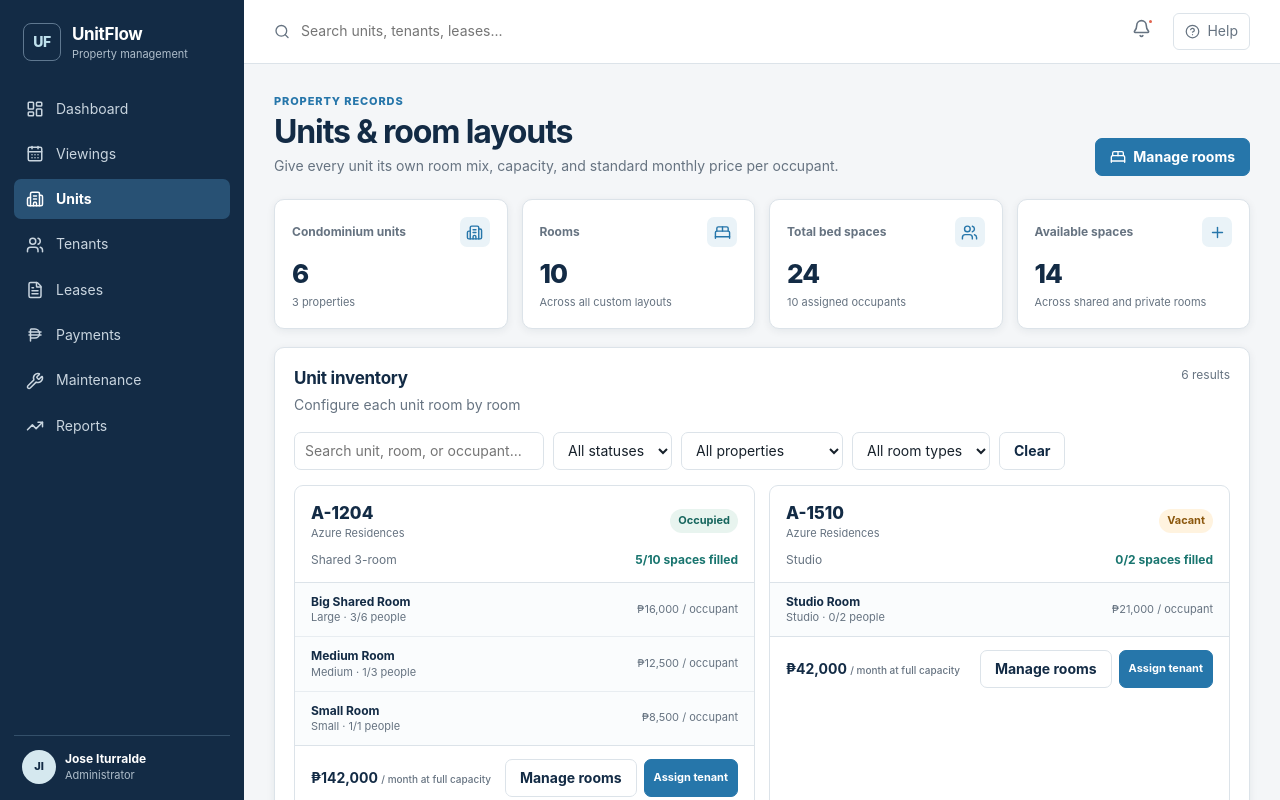
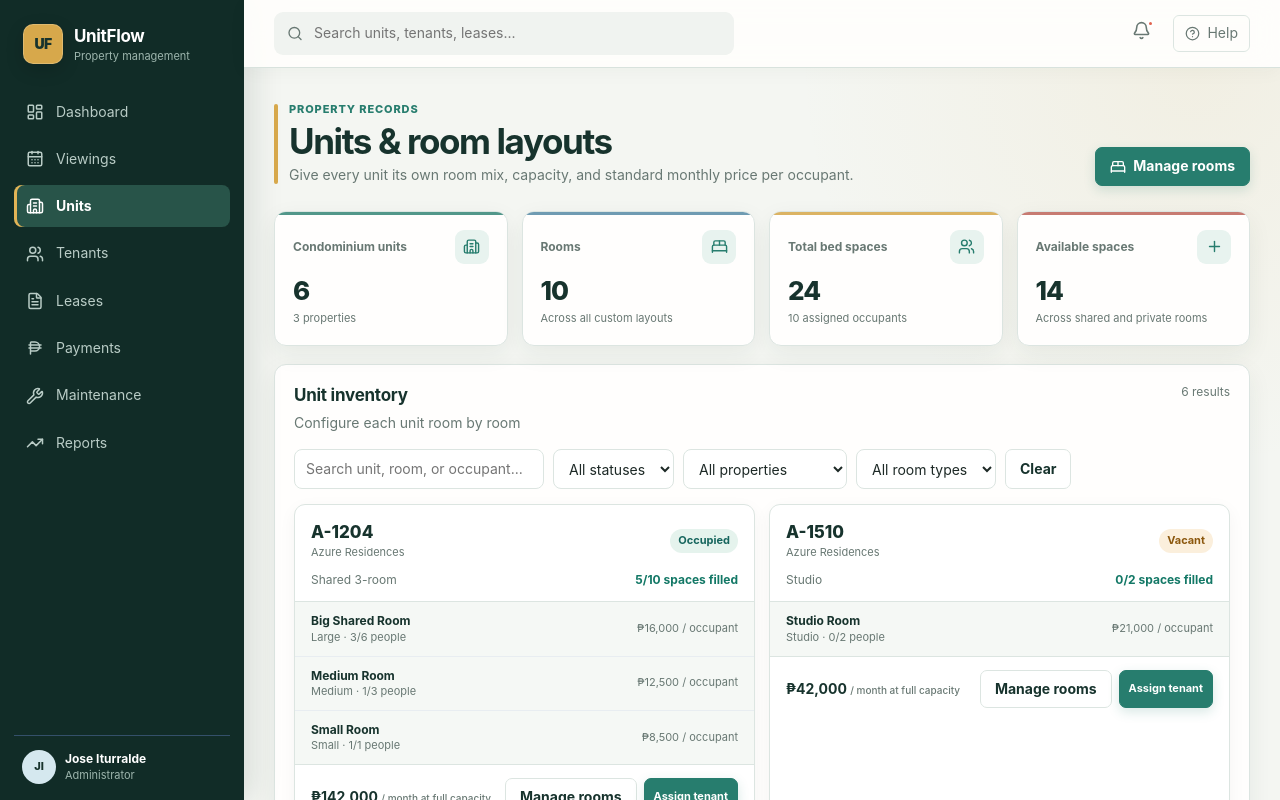
Before and after one commit to Haacchhii/Project1, a React (Vite) app in the folder prototype/: page /#/units in a window 1280 px wide. Shown: the top 800 px of the page. Built offline with nearby package versions, Linux system fonts and the light colour scheme.

Commit message:
feat: refresh UnitFlow visual design

```diff
--- a/prototype/styles.css
+++ b/prototype/styles.css
@@ -1,45 +1,46 @@
 :root {
-  --navy: #132b45;
-  --navy-2: #1c3d5d;
-  --blue: #2676aa;
-  --blue-soft: #eaf3f8;
-  --teal: #19756f;
-  --green-soft: #e8f4ef;
-  --amber: #a76113;
-  --amber-soft: #fff3df;
+  --navy: #17332d;
+  --navy-2: #21473e;
+  --blue: #277d6e;
+  --blue-soft: #e8f3ef;
+  --teal: #137866;
+  --green-soft: #e5f3ed;
+  --amber: #a76419;
+  --amber-soft: #fbefdc;
   --red: #b44343;
   --red-soft: #fceaea;
-  --ink: #17212b;
-  --muted: #667381;
-  --line: #dce3e9;
-  --surface: #ffffff;
-  --canvas: #f4f6f8;
-  --radius: 10px;
-  --shadow: 0 2px 8px rgba(21, 41, 61, .07);
+  --ink: #1d2926;
+  --muted: #687873;
+  --line: #dce5e1;
+  --surface: #fffefd;
+  --canvas: #f4f6f2;
+  --radius: 12px;
+  --shadow: 0 8px 24px rgba(26, 57, 49, .065);
 }
 * { box-sizing: border-box; }
-body { margin: 0; color: var(--ink); background: var(--canvas); font: 14px/1.45 Inter, "Segoe UI", Arial, sans-serif; }
+body { margin: 0; color: var(--ink); background: var(--canvas); font: 14px/1.45 Inter, "Segoe UI", Arial, sans-serif; text-rendering: optimizeLegibility; }
 button, input, select { font: inherit; }
 button { cursor: pointer; }
 .app-shell { min-height: 100vh; display: grid; grid-template-columns: 244px minmax(0, 1fr); }
-.sidebar { position: sticky; top: 0; height: 100vh; display: flex; flex-direction: column; padding: 22px 14px 16px; color: #fff; background: var(--navy); }
+.sidebar { position: sticky; top: 0; height: 100vh; display: flex; flex-direction: column; padding: 24px 14px 16px; color: #fff; background: #112c27; box-shadow: 8px 0 30px rgba(14,39,34,.12); }
 .brand { display: flex; align-items: center; gap: 11px; padding: 0 9px 26px; }
-.brand-mark { display: grid; place-items: center; width: 38px; height: 38px; border: 1px solid #5f7890; border-radius: 8px; color: #bfe1ed; font-weight: 800; letter-spacing: -.04em; }
+.brand-mark { display: grid; place-items: center; width: 40px; height: 40px; border: 1px solid rgba(255,255,255,.2); border-radius: 10px; color: #17332d; background: #d7a84b; box-shadow: 0 6px 18px rgba(0,0,0,.16); font-weight: 900; letter-spacing: -.04em; }
 .brand strong, .brand span, .sidebar-foot strong, .sidebar-foot span { display: block; }
 .brand strong { font-size: 17px; letter-spacing: -.02em; }
-.brand span, .sidebar-foot span { color: #aebdca; font-size: 11px; }
+.brand span, .sidebar-foot span { color: #9db5ad; font-size: 11px; }
 nav { display: grid; gap: 5px; }
-.nav-item { display: flex; align-items: center; gap: 12px; width: 100%; padding: 10px 12px; border: 0; border-radius: 7px; color: #c9d5df; background: transparent; text-align: left; }
+.nav-item { position: relative; display: flex; align-items: center; gap: 12px; width: 100%; padding: 11px 12px; border: 0; border-radius: 8px; color: #b9ccc6; background: transparent; text-align: left; transition: color .16s ease, background .16s ease, transform .16s ease; }
 .nav-item { text-decoration: none; }
 .nav-item span { width: 20px; color: #a9becf; font-size: 18px; text-align: center; }
-.nav-item:hover { background: #1a3a59; color: #fff; }
-.nav-item.active { color: #fff; background: #285174; font-weight: 650; }
+.nav-item:hover { color: #fff; background: rgba(255,255,255,.07); transform: translateX(2px); }
+.nav-item.active { color: #fff; background: #285449; box-shadow: inset 3px 0 #e2b456; font-weight: 700; }
 .sidebar-foot { margin-top: auto; display: grid; grid-template-columns: 34px 1fr auto; align-items: center; gap: 9px; padding: 14px 8px 0; border-top: 1px solid #34506a; }
 .sidebar-foot strong { font-size: 12px; }
 .user-avatar { display: grid; place-items: center; width: 34px; height: 34px; border-radius: 50%; background: #d5e8ef; color: var(--navy); font-size: 11px; font-weight: 800; }
 main { min-width: 0; }
-.topbar { position: sticky; top: 0; z-index: 10; height: 64px; display: flex; align-items: center; gap: 16px; padding: 0 30px; border-bottom: 1px solid var(--line); background: rgba(255,255,255,.96); }
-.global-search { width: min(440px, 50vw); display: flex; align-items: center; gap: 9px; color: var(--muted); }
+.topbar { position: sticky; top: 0; z-index: 10; height: 68px; display: flex; align-items: center; gap: 16px; padding: 0 30px; border-bottom: 1px solid rgba(207,219,214,.8); background: rgba(255,254,252,.9); box-shadow: 0 4px 18px rgba(24,53,46,.035); backdrop-filter: blur(14px); }
+.global-search { width: min(460px, 50vw); display: flex; align-items: center; gap: 9px; padding: 9px 12px; border: 1px solid transparent; border-radius: 9px; color: var(--muted); background: #f0f3f0; transition: border-color .16s ease, background .16s ease; }
+.global-search:focus-within { border-color: #8bb9af; background: #fff; box-shadow: 0 0 0 3px rgba(39,125,110,.1); }
 .global-search input { width: 100%; border: 0; outline: 0; background: transparent; }
 .icon-button, .help-button, .menu-button { border: 0; background: transparent; color: var(--muted); }
 .help-button, .primary, .secondary { display: inline-flex; align-items: center; justify-content: center; gap: 7px; }
@@ -48,34 +49,42 @@ main { min-width: 0; }
 .notification-dot { position: absolute; top: 2px; right: 3px; width: 7px; height: 7px; border: 2px solid white; border-radius: 50%; background: #e1644f; }
 .help-button { padding: 7px 11px; border: 1px solid var(--line); border-radius: 6px; }
 .menu-button, .mobile-brand { display: none; }
-.content { max-width: 1440px; margin: 0 auto; padding: 30px; }
-.page-header { display: flex; align-items: flex-end; justify-content: space-between; gap: 20px; margin-bottom: 23px; }
+.content { min-height: calc(100vh - 68px); max-width: 1440px; margin: 0 auto; padding: 34px 30px 48px; background: radial-gradient(circle at 92% 0, rgba(215,168,75,.09), transparent 25rem); }
+.page-header { position: relative; display: flex; align-items: flex-end; justify-content: space-between; gap: 20px; margin-bottom: 25px; padding-left: 15px; }
+.page-header::before { content: ""; position: absolute; inset: 2px auto 2px 0; width: 4px; border-radius: 3px; background: #d7a84b; }
 .eyebrow { margin: 0 0 4px; color: var(--blue); font-size: 11px; font-weight: 800; letter-spacing: .08em; text-transform: uppercase; }
-h1 { margin: 0; color: var(--navy); font-size: clamp(25px, 3vw, 32px); line-height: 1.15; letter-spacing: -.035em; }
+h1 { margin: 0; color: var(--navy); font-size: clamp(27px, 3vw, 35px); line-height: 1.1; letter-spacing: -.04em; }
 h2 { margin: 0; color: var(--navy); font-size: 17px; letter-spacing: -.015em; }
 .page-header p:last-child, .section-head p { margin: 5px 0 0; color: var(--muted); }
 .primary, .secondary { min-height: 38px; padding: 8px 14px; border-radius: 7px; font-weight: 700; }
-.primary { border: 1px solid var(--blue); color: #fff; background: var(--blue); }
-.primary:hover { background: #1f6795; }
+.primary { border: 1px solid var(--blue); color: #fff; background: var(--blue); box-shadow: 0 4px 12px rgba(39,125,110,.18); }
+.primary:hover { background: #1f695d; transform: translateY(-1px); }
 .primary:disabled { cursor: not-allowed; opacity: .55; }
 .compact { min-height: 32px; padding: 5px 9px; font-size: 11px; }
 .secondary { border: 1px solid var(--line); color: var(--navy); background: #fff; }
+.secondary:hover { border-color: #a9beb7; background: #f8faf8; }
 .stats-grid { display: grid; grid-template-columns: repeat(4, 1fr); gap: 14px; margin-bottom: 18px; }
 .stat-card, .panel { border: 1px solid var(--line); border-radius: var(--radius); background: var(--surface); box-shadow: var(--shadow); }
-.stat-card { padding: 17px; }
+.stat-card { position: relative; overflow: hidden; padding: 18px; transition: border-color .16s ease, transform .16s ease, box-shadow .16s ease; }
+.stat-card::before { content: ""; position: absolute; inset: 0 0 auto; height: 3px; background: var(--blue); opacity: .8; }
+.stat-card:nth-child(2)::before { background: #4c83a0; }
+.stat-card:nth-child(3)::before { background: #d2a13e; }
+.stat-card:nth-child(4)::before { background: #b95b50; }
+.stat-card:hover { border-color: #c4d5cf; transform: translateY(-2px); box-shadow: 0 12px 30px rgba(26,57,49,.1); }
 .stat-top { display: flex; justify-content: space-between; align-items: center; color: var(--muted); font-size: 12px; font-weight: 650; }
-.stat-icon { display: grid; place-items: center; width: 30px; height: 30px; border-radius: 7px; background: var(--blue-soft); color: var(--blue); font-size: 16px; }
+.stat-icon { display: grid; place-items: center; width: 34px; height: 34px; border-radius: 9px; background: var(--blue-soft); color: var(--blue); font-size: 16px; }
 .stat-value { margin: 8px 0 0; color: var(--navy); font-size: 26px; font-weight: 760; letter-spacing: -.04em; }
 .stat-note { margin-top: 2px; color: var(--muted); font-size: 11px; }
 .page-stats { margin-bottom: 18px; }
 .quick-actions { display: grid; grid-template-columns: repeat(4,1fr); gap: 12px; margin-bottom: 18px; }
-.quick-action { display: flex; align-items: center; gap: 11px; padding: 13px; border: 1px solid var(--line); border-radius: 9px; color: var(--navy); background: #fff; box-shadow: var(--shadow); }
-.quick-action > span { display: grid; place-items: center; width: 35px; height: 35px; border-radius: 7px; color: var(--blue); background: var(--blue-soft); }
+.quick-action { display: flex; align-items: center; gap: 12px; padding: 14px; border: 1px solid var(--line); border-radius: 10px; color: var(--navy); background: #fff; box-shadow: var(--shadow); transition: border-color .16s ease, transform .16s ease, box-shadow .16s ease; }
+.quick-action:hover { border-color: #aec7bf; transform: translateY(-2px); box-shadow: 0 11px 28px rgba(26,57,49,.1); }
+.quick-action > span { display: grid; place-items: center; width: 38px; height: 38px; border-radius: 9px; color: var(--blue); background: var(--blue-soft); }
 .quick-action strong,.quick-action small { display: block; }
 .quick-action small { margin-top: 2px; color: var(--muted); }
 .positive { color: var(--teal); }
 .dashboard-grid { display: grid; grid-template-columns: minmax(0, 1.55fr) minmax(300px, .8fr); gap: 18px; }
-.panel { padding: 19px; }
+.panel { padding: 20px; }
 .section-head { display: flex; justify-content: space-between; align-items: flex-start; gap: 12px; margin-bottom: 16px; }
 .text-button { border: 0; background: transparent; color: var(--blue); font-weight: 700; }
 .occupancy { display: grid; grid-template-columns: 150px 1fr; align-items: center; gap: 24px; padding: 12px 0 6px; }
@@ -98,16 +107,18 @@ h2 { margin: 0; color: var(--navy); font-size: 17px; letter-spacing: -.015em; }
 .table-panel .section-head { padding: 18px 19px 0; }
 .toolbar { display: flex; flex-wrap: wrap; gap: 9px; margin-bottom: 15px; }
 .table-panel > .toolbar { padding: 0 19px; }
-.toolbar input, .toolbar select { min-height: 38px; padding: 7px 10px; border: 1px solid var(--line); border-radius: 7px; color: var(--ink); background: #fff; }
+.toolbar input, .toolbar select { min-height: 40px; padding: 8px 11px; border: 1px solid var(--line); border-radius: 8px; color: var(--ink); background: #fff; }
+.toolbar input:focus, .toolbar select:focus, .modal input:focus, .modal select:focus, .modal textarea:focus { border-color: #6ba596; outline: 0; box-shadow: 0 0 0 3px rgba(39,125,110,.11); }
 .toolbar input { min-width: 250px; }
 .toolbar .secondary { min-height: 38px; }
 .result-count { color: var(--muted); font-size: 12px; white-space: nowrap; }
 .table-wrap { overflow-x: auto; }
 table { width: 100%; border-collapse: collapse; }
-th { padding: 10px 14px; border-top: 1px solid var(--line); border-bottom: 1px solid var(--line); color: var(--muted); background: #f8fafb; font-size: 11px; letter-spacing: .025em; text-align: left; text-transform: uppercase; white-space: nowrap; }
+th { padding: 11px 14px; border-top: 1px solid var(--line); border-bottom: 1px solid var(--line); color: #60726c; background: #f2f6f3; font-size: 10px; letter-spacing: .07em; text-align: left; text-transform: uppercase; white-space: nowrap; }
 td { padding: 12px 14px; border-bottom: 1px solid #edf0f2; vertical-align: middle; }
 tr:last-child td { border-bottom: 0; }
-tbody tr:hover { background: #fafcfd; }
+tbody tr { transition: background .12s ease; }
+tbody tr:hover { background: #f5f9f6; }
 .unit-name, .person { color: var(--navy); font-weight: 750; }
 .subtext { display: block; color: var(--muted); font-size: 11px; font-weight: 400; }
 .badge { display: inline-flex; align-items: center; padding: 4px 8px; border-radius: 99px; font-size: 11px; font-weight: 750; white-space: nowrap; }
@@ -132,7 +143,8 @@ tbody tr:hover { background: #fafcfd; }
 .report-card .stat-icon { margin-bottom: 16px; }
 .report-card p { min-height: 40px; color: var(--muted); font-size: 12px; }
 .unit-card-grid { display: grid; grid-template-columns: repeat(2, minmax(0,1fr)); gap: 14px; padding: 0 19px 19px; }
-.unit-card { overflow: hidden; border: 1px solid var(--line); border-radius: 9px; background: #fff; }
+.unit-card { overflow: hidden; border: 1px solid var(--line); border-radius: 11px; background: #fff; box-shadow: 0 5px 18px rgba(26,57,49,.045); transition: transform .16s ease, box-shadow .16s ease; }
+.unit-card:hover { transform: translateY(-2px); box-shadow: 0 12px 28px rgba(26,57,49,.09); }
 .unit-card-head, .unit-card-meta, .unit-card-foot { display: flex; align-items: center; justify-content: space-between; gap: 12px; }
 .unit-card-head { padding: 15px 16px 10px; }
 .unit-card-head > div { display: grid; }
@@ -140,7 +152,7 @@ tbody tr:hover { background: #fafcfd; }
 .unit-code { color: var(--navy); font-size: 17px; font-weight: 800; }
 .unit-card-meta { padding: 0 16px 13px; color: var(--muted); font-size: 12px; }
 .unit-card-meta strong { color: var(--teal); }
-.room-list { border-top: 1px solid var(--line); border-bottom: 1px solid var(--line); background: #fafcfd; }
+.room-list { border-top: 1px solid var(--line); border-bottom: 1px solid var(--line); background: #f5f8f5; }
 .room-row { display: flex; align-items: center; justify-content: space-between; gap: 10px; padding: 10px 16px; border-bottom: 1px solid #e8edf1; }
 .room-row:last-child { border-bottom: 0; }
 .room-row div { display: grid; }
@@ -151,8 +163,8 @@ tbody tr:hover { background: #fafcfd; }
 .unit-card-foot > strong span { color: var(--muted); font-size: 10px; font-weight: 500; }
 .card-actions { display: flex; gap: 7px; }
 .reset-demo { display: inline-flex; align-items: center; gap: 6px; margin-top: 12px; border: 0; color: var(--muted); background: transparent; font-size: 11px; }
-.modal-backdrop { position: fixed; inset: 0; z-index: 40; display: grid; place-items: center; padding: 15px; background: rgba(8,24,39,.55); }
-.modal { width: min(620px,100%); border-radius: 12px; background: #fff; box-shadow: 0 20px 70px rgba(11,31,50,.28); }
+.modal-backdrop { position: fixed; inset: 0; z-index: 40; display: grid; place-items: center; padding: 15px; background: rgba(8,28,23,.62); backdrop-filter: blur(4px); }
+.modal { width: min(620px,100%); border: 1px solid rgba(255,255,255,.7); border-radius: 14px; background: #fff; box-shadow: 0 24px 80px rgba(8,32,26,.3); }
 .modal form { padding: 22px; }
 .modal-shell { padding: 22px; }
 .modal-shell form { padding: 0; }
```
